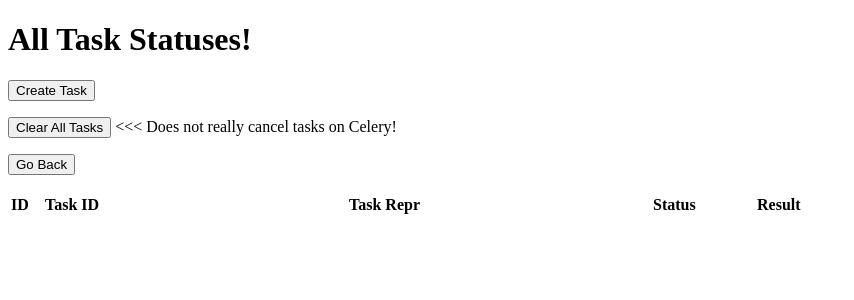
After one commit to nitred/flask-celery-job-status, a Flask app: page /naive_task_status/task_status in a window 1280 px wide. The commit adds this page. Shown: the top 300 px of the page, without its empty margins (0-854 px from the left). Run offline with Flask 2, Linux system fonts and the light colour scheme; lists and menus that the app fills with data are empty; parts of the project's set-up code (start-up, migrations or seed data) failed here and were passed over.

Commit message:
added standalone naive celery task status blueprint

```diff
--- a/flask_celery_job_status/blueprints/landing/templates/landing.html
+++ b/flask_celery_job_status/blueprints/landing/templates/landing.html
@@ -10,6 +10,11 @@
     </div>
 
     <div>
+        <form action="/naive_task_status" >
+            <input type="submit" value="Naive Celery Tasks" />
+        </form>
+        </br>
+
         <form action="/job_status" >
             <input type="submit" value="Jobs & Tasks" />
         </form>
--- /dev/null
+++ b/flask_celery_job_status/blueprints/naive_task_status/__init__.py
@@ -0,0 +1,2 @@
+"""Blueprint globals."""
+from .task_status import naive_task_status
--- /dev/null
+++ b/flask_celery_job_status/blueprints/naive_task_status/task_status.py
@@ -0,0 +1,73 @@
+"""Job Status Blueprint."""
+import logging
+import random
+
+from flask import Blueprint, current_app, redirect, render_template, url_for
+
+from .tasks import add_two_numbers, celery
+
+logger = logging.getLogger(__name__)
+
+naive_task_status = Blueprint(name='naive_task_status',
+                              import_name=__name__,
+                              template_folder='templates',
+                              static_folder='static')
+
+
+def get_all_tasks():
+    """Return list of all tasks."""
+    return current_app.config['all_tasks']
+
+
+def delete_all_tasks():
+    """Empty the list of all tasks."""
+    current_app.config['all_tasks'] = []
+
+
+@naive_task_status.before_app_first_request
+def before_app_first_request():
+    """Create some global resources before first request."""
+    current_app.config['all_tasks'] = []
+
+
+@naive_task_status.route('/', methods=['GET'])
+def index():
+    """Job Status Index."""
+    return render_template('nts_index.html')
+
+
+@naive_task_status.route('/create_task', methods=['GET'])
+def create_task():
+    """Create a task."""
+    # Generating random argument values
+    a, b = random.randint(0, 10), random.randint(0, 10)
+    task = add_two_numbers.apply_async(args=[a, b])
+
+    # Creating a custom task representation attribute in order to render it on the HTML
+    task.task_repr = "{}({}, {})".format(add_two_numbers.__name__, a, b)
+
+    # Adding the task to a global tasks list.
+    # WARNING!!! This is BAD practice. Use a database instead.
+    all_tasks = get_all_tasks()
+    all_tasks.append(task)
+
+    # Redirecting to the task status.
+    return redirect(url_for('naive_task_status.task_status'))
+
+
+@naive_task_status.route('/task_status', methods=['GET'])
+def task_status():
+    """Show all task status."""
+    all_tasks = get_all_tasks()
+    return render_template('nts_task_status.html', tasks=all_tasks)
+
+
+@naive_task_status.route('/clear_tasks', methods=['GET'])
+def clear_tasks():
+    """Create a task."""
+    # NOTE: Purging does not work!
+    celery.control.purge()
+    delete_all_tasks()
+
+    # Redirecting to the task status.
+    return redirect(url_for('naive_task_status.task_status'))
--- /dev/null
+++ b/flask_celery_job_status/blueprints/naive_task_status/templates/nts_task_status.html
@@ -0,0 +1,58 @@
+<!DOCTYPE html>
+<html>
+<head>
+  <link rel="stylesheet" href="static/styles.css">
+</head>
+<body>
+
+    <div>
+        <h1>All Task Statuses!</h1>
+    </div>
+
+    <div>
+        <form action="{{ url_for('naive_task_status.create_task') }}" >
+            <input type="submit" value="Create Task" />
+        </form>
+
+        <form action="{{ url_for('naive_task_status.clear_tasks') }}" >
+            <p><input type="submit" value="Clear All Tasks" style="display: inline;"/> <<< Does not really cancel tasks on Celery! </p>
+        </form>
+
+        <form action="/naive_task_status" >
+            <input type="submit" value="Go Back" />
+        </form>
+        </br>
+    </div>
+
+    <div>
+        <table align="left">
+          <thead>
+            <th align="left" width="30">ID</th>
+            <th align="left" width="300">Task ID</th>
+            <th align="left" width="300">Task Repr</th>
+            <th align="left" width="100">Status</th>
+            <th align="left" width="100">Result</th>
+          </thead>
+
+          <tbody>
+            {% for task in tasks %}
+              <tr>
+                <td>{{ loop.index0   }}</td>
+                <td>{{ task.id }}</td>
+                <td>{{ task.task_repr }}</td>
+                <td>{{ task.status }}</td>
+                <td>{{ task.result }}</td>
+              </tr>
+            {% endfor %}
+          </tbody>
+      </table>
+    </div>
+
+<script>
+    setTimeout(function(){
+       window.location.reload(1);
+    }, 3000);
+</script>
+
+</body>
+</html>
--- a/flask_celery_job_status/celery.py
+++ b/flask_celery_job_status/celery.py
@@ -4,4 +4,7 @@ from celery import Celery
 celery = Celery('tasks',
                 backend='redis://localhost:6379',
                 broker='redis://localhost:6379',
-                include=['flask_celery_job_status.blueprints.job_status.tasks'])
+                include=[
+                    'flask_celery_job_status.blueprints.naive_task_status.tasks',
+                    'flask_celery_job_status.blueprints.job_status.tasks',
+                ])
--- a/flask_celery_job_status/server.py
+++ b/flask_celery_job_status/server.py
@@ -3,9 +3,10 @@ import logging
 import os
 
 from flask import Flask
-
 from flask_celery_job_status.blueprints.job_status import job_status_handler
 from flask_celery_job_status.blueprints.landing import landing_handler
+from flask_celery_job_status.blueprints.naive_task_status import \
+    naive_task_status
 
 logger = logging.getLogger(__name__)
 
@@ -17,6 +18,7 @@ CONFIG_PATH = os.path.abspath(os.path.join(BASE_PATH, "config/config.yaml"))
 def register_app(app):
     """Initialize blueprints."""
     app.register_blueprint(landing_handler, url_prefix="/", )
+    app.register_blueprint(naive_task_status, url_prefix="/naive_task_status", )
     app.register_blueprint(job_status_handler, url_prefix="/job_status", )
 
 
```
Also changed, not shown: flask_celery_job_status/blueprints/naive_task_status/tasks.py (added, +12 -0 lines), flask_celery_job_status/blueprints/naive_task_status/templates/nts_index.html (added, +20 -0 lines), flask_celery_job_status/blueprints/naive_task_status/static/styles.css (added).
